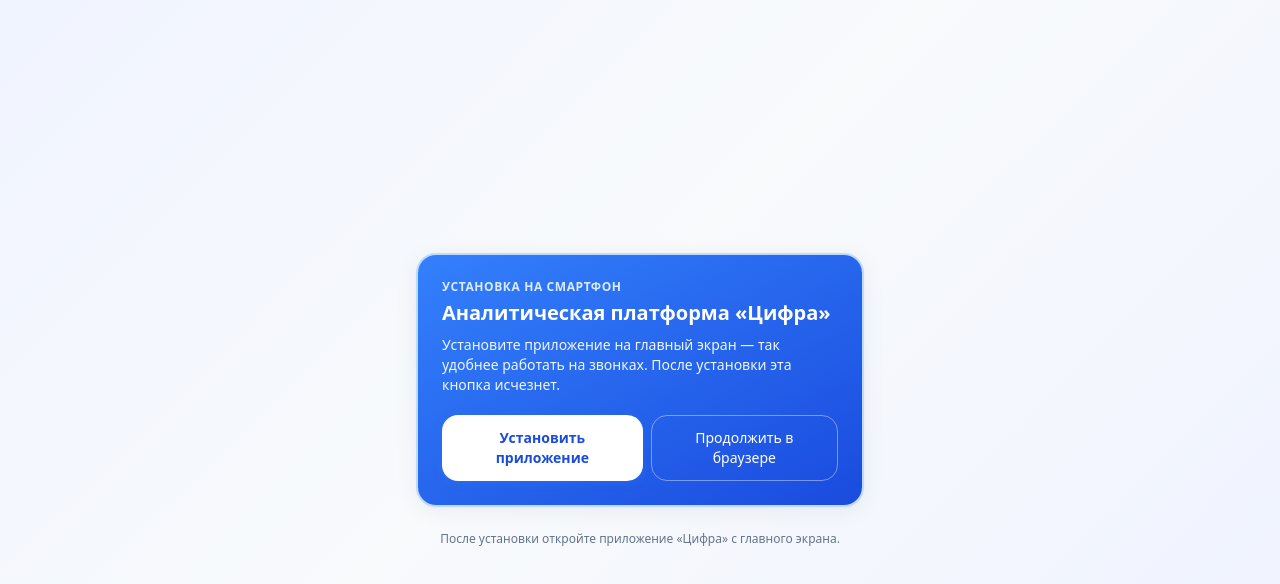
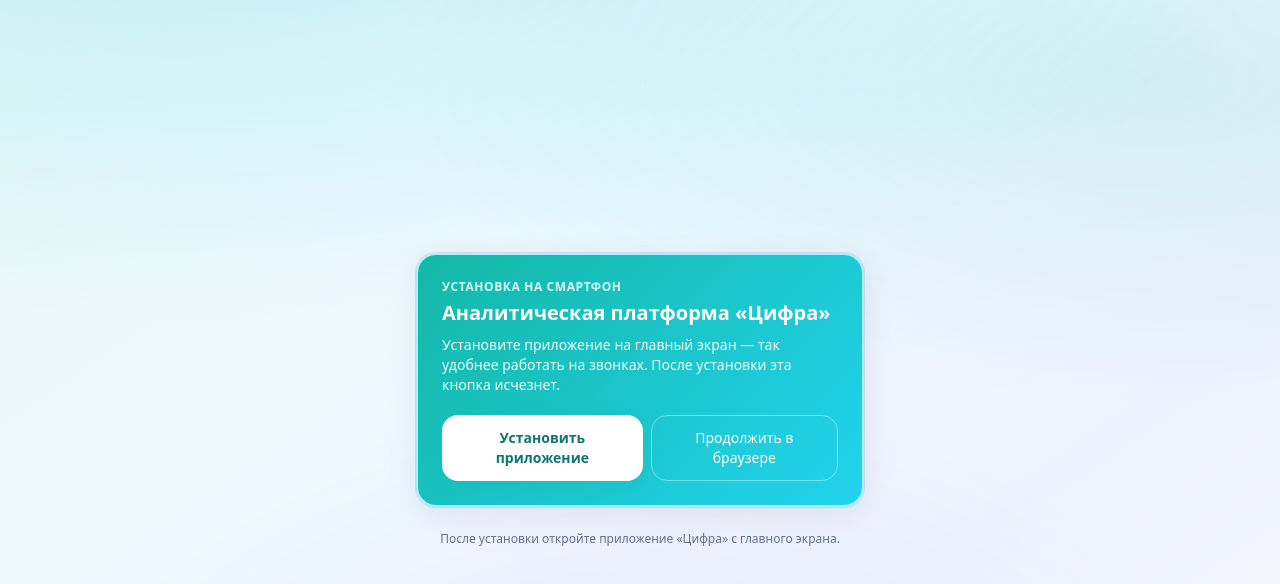
Before and after one commit to sovarovskiy/cifra-platform, a Next.js app: page /login in a window 1280 px wide. Shown: the top 584 px of the page. Built offline with nearby package versions, Linux system fonts and the light colour scheme.

Commit message:
Glass UI theme and natural answer labels

```diff
--- a/app/globals.css
+++ b/app/globals.css
@@ -3,26 +3,158 @@
 @tailwind utilities;
 
 :root {
-  --bg-gradient: linear-gradient(135deg, #f0f4ff 0%, #f8fafc 45%, #eef2ff 100%);
+  --bg-base: linear-gradient(
+    145deg,
+    #e8f7f5 0%,
+    #f0f9ff 38%,
+    #eef2ff 72%,
+    #f8fafc 100%
+  );
+  --glass-bg: rgba(255, 255, 255, 0.58);
+  --glass-border: rgba(255, 255, 255, 0.82);
+  --glass-rim: rgba(148, 163, 184, 0.28);
+  --accent-from: #14b8a6;
+  --accent-to: #22d3ee;
+  --accent-gradient: linear-gradient(135deg, var(--accent-from) 0%, var(--accent-to) 100%);
 }
 
 body {
-  background: var(--bg-gradient);
+  background: var(--bg-base);
+  background-attachment: fixed;
   min-height: 100vh;
   color: #0f172a;
 }
 
+body::before {
+  content: "";
+  position: fixed;
+  inset: 0;
+  background-image: radial-gradient(
+      ellipse 80% 50% at 20% -10%,
+      rgba(34, 211, 238, 0.18),
+      transparent
+    ),
+    radial-gradient(
+      ellipse 60% 40% at 90% 10%,
+      rgba(20, 184, 166, 0.12),
+      transparent
+    ),
+    radial-gradient(
+      ellipse 50% 50% at 50% 100%,
+      rgba(148, 163, 184, 0.08),
+      transparent
+    );
+  pointer-events: none;
+  z-index: -1;
+}
+
 @layer components {
+  .glass-nav {
+    @apply border-b border-white/50 bg-white/55 backdrop-blur-xl;
+    box-shadow: 0 4px 24px rgba(15, 23, 42, 0.04),
+      inset 0 1px 0 rgba(255, 255, 255, 0.75);
+  }
+
   .card-panel {
-    @apply rounded-2xl bg-white/90 backdrop-blur-sm shadow-card border border-white/60;
+    background: var(--glass-bg);
+    backdrop-filter: blur(20px);
+    -webkit-backdrop-filter: blur(20px);
+    @apply rounded-2xl;
+    border: 1px solid var(--glass-border);
+    box-shadow: 0 8px 32px rgba(15, 23, 42, 0.08),
+      inset 0 1px 0 rgba(255, 255, 255, 0.9),
+      0 0 0 1px var(--glass-rim);
   }
+
+  .glass-inset {
+    background: rgba(255, 255, 255, 0.45);
+    backdrop-filter: blur(12px);
+    -webkit-backdrop-filter: blur(12px);
+    border: 1px solid rgba(255, 255, 255, 0.65);
+    box-shadow: inset 0 1px 2px rgba(15, 23, 42, 0.04);
+  }
+
+  .glass-speech {
+    background: rgba(255, 251, 235, 0.72);
+    backdrop-filter: blur(16px);
+    -webkit-backdrop-filter: blur(16px);
+    border: 1px solid rgba(253, 230, 138, 0.45);
+    box-shadow: 0 4px 20px rgba(180, 83, 9, 0.08),
+      inset 0 1px 0 rgba(255, 255, 255, 0.85);
+  }
+
   .btn-primary {
-    @apply inline-flex items-center justify-center rounded-xl bg-brand-500 px-5 py-3 text-sm font-semibold text-white shadow-btn transition hover:bg-brand-600 active:scale-[0.98] disabled:opacity-50;
+    background: var(--accent-gradient);
+    @apply inline-flex items-center justify-center rounded-xl px-5 py-3 text-sm font-semibold text-white transition active:scale-[0.98] disabled:opacity-50;
+    border: 1px solid rgba(255, 255, 255, 0.35);
+    box-shadow: 0 4px 20px rgba(20, 184, 166, 0.35),
+      inset 0 1px 0 rgba(255, 255, 255, 0.35);
   }
+
+  .btn-primary:hover:not(:disabled) {
+    box-shadow: 0 6px 28px rgba(20, 184, 166, 0.45),
+      inset 0 1px 0 rgba(255, 255, 255, 0.4);
+    filter: brightness(1.03);
+  }
+
   .btn-answer {
-    @apply w-full rounded-xl border border-surface-muted bg-white px-4 py-3.5 text-left text-sm font-medium text-slate-800 shadow-sm transition hover:border-brand-300 hover:bg-brand-50/50 active:scale-[0.99];
+    @apply w-full rounded-xl px-4 py-3.5 text-left text-sm font-medium text-slate-800 transition active:scale-[0.99];
+    background: rgba(255, 255, 255, 0.68);
+    backdrop-filter: blur(12px);
+    -webkit-backdrop-filter: blur(12px);
+    border: 1px solid rgba(226, 232, 240, 0.95);
+    box-shadow: 0 2px 12px rgba(15, 23, 42, 0.05),
+      inset 0 1px 0 rgba(255, 255, 255, 0.85);
   }
+
+  .btn-answer:hover {
+    border-color: rgba(20, 184, 166, 0.45);
+    background: rgba(255, 255, 255, 0.82);
+    box-shadow: 0 4px 18px rgba(20, 184, 166, 0.12),
+      inset 0 1px 0 rgba(255, 255, 255, 0.9);
+  }
+
   .btn-ghost {
-    @apply rounded-xl px-4 py-2 text-sm font-medium text-slate-600 hover:bg-surface-muted transition;
+    @apply rounded-xl px-4 py-2 text-sm font-medium text-slate-600 transition;
+    background: rgba(255, 255, 255, 0.35);
+    border: 1px solid transparent;
+  }
+
+  .btn-ghost:hover {
+    background: rgba(255, 255, 255, 0.65);
+    border-color: rgba(226, 232, 240, 0.8);
+    box-shadow: 0 2px 8px rgba(15, 23, 42, 0.04);
+  }
+
+  .nav-link-active {
+    background: var(--accent-gradient);
+    @apply text-white shadow-btn;
+    border: 1px solid rgba(255, 255, 255, 0.3);
+  }
+
+  .glass-input {
+    @apply w-full rounded-xl px-4 py-3 text-sm text-slate-900 outline-none transition;
+    background: rgba(255, 255, 255, 0.72);
+    backdrop-filter: blur(8px);
+    border: 1px solid rgba(226, 232, 240, 0.95);
+    box-shadow: inset 0 1px 2px rgba(15, 23, 42, 0.04);
+  }
+
+  .glass-input:focus {
+    border-color: rgba(20, 184, 166, 0.55);
+    box-shadow: 0 0 0 3px rgba(20, 184, 166, 0.15),
+      inset 0 1px 2px rgba(15, 23, 42, 0.04);
+  }
+
+  .progress-track {
+    @apply h-1.5 overflow-hidden rounded-full;
+    background: rgba(255, 255, 255, 0.5);
+    box-shadow: inset 0 1px 2px rgba(15, 23, 42, 0.06);
+  }
+
+  .progress-fill {
+    @apply h-full rounded-full transition-all;
+    background: var(--accent-gradient);
+    box-shadow: 0 0 12px rgba(34, 211, 238, 0.45);
   }
 }
--- a/app/layout.tsx
+++ b/app/layout.tsx
@@ -23,7 +23,7 @@
 };
 
 export const viewport: Viewport = {
-  themeColor: "#3380fc",
+  themeColor: "#14b8a6",
   width: "device-width",
   initialScale: 1,
   maximumScale: 1,
--- a/app/login/page.tsx
+++ b/app/login/page.tsx
@@ -21,7 +21,7 @@
   return (
     <div className="mx-auto w-full max-w-md">
       {kicked && (
-        <p className="mb-4 rounded-xl bg-amber-100 px-4 py-3 text-center text-sm text-amber-900">
+        <p className="glass-speech mb-4 rounded-xl px-4 py-3 text-center text-sm text-amber-900">
           Сессия завершена: выполнен вход с другого устройства.
         </p>
       )}
--- a/app/manifest.ts
+++ b/app/manifest.ts
@@ -9,8 +9,8 @@
     scope: "/",
     display: "standalone",
     orientation: "portrait",
-    background_color: "#f4f6fb",
-    theme_color: "#3380fc",
+    background_color: "#e8f7f5",
+    theme_color: "#14b8a6",
     lang: "ru",
     icons: [
       {
--- a/components/AdminEmails.tsx
+++ b/components/AdminEmails.tsx
@@ -84,7 +84,7 @@
           доступ. Главного администратора из настроек сервера удалить нельзя.
         </p>
         {persistWarning && (
-          <p className="mt-3 rounded-xl border border-amber-200 bg-amber-50 px-4 py-3 text-sm text-amber-900">
+          <p className="glass-speech mt-3 rounded-xl px-4 py-3 text-sm text-amber-900">
             {persistWarning}
           </p>
         )}
@@ -97,7 +97,7 @@
               required
               value={newEmail}
               onChange={(e) => setNewEmail(e.target.value)}
-              className="mt-1 w-full rounded-xl border border-surface-muted px-4 py-2.5 text-sm"
+              className="glass-input mt-1"
               placeholder="manager@company.ru"
             />
           </label>
--- a/components/AppShell.tsx
+++ b/components/AppShell.tsx
@@ -21,7 +21,7 @@
 
   return (
     <div className="min-h-screen">
-      <header className="sticky top-0 z-20 border-b border-white/40 bg-white/70 backdrop-blur-md">
+      <header className="glass-nav sticky top-0 z-20">
         <div className="mx-auto flex max-w-4xl items-center justify-between gap-4 px-4 py-3">
           <div>
             <p className="text-xs font-medium uppercase tracking-wider text-brand-600">
@@ -32,14 +32,14 @@
           <nav className="flex items-center gap-2">
             <Link
               href="/"
-              className={`btn-ghost ${pathname === "/" ? "bg-brand-50 text-brand-700" : ""}`}
+              className={`btn-ghost ${pathname === "/" ? "nav-link-active" : ""}`}
             >
               Звонок
             </Link>
             {isAdmin && (
               <Link
                 href="/admin"
-                className={`btn-ghost ${pathname === "/admin" ? "bg-brand-50 text-brand-700" : ""}`}
+                className={`btn-ghost ${pathname === "/admin" ? "nav-link-active" : ""}`}
               >
                 Доступ
               </Link>
--- a/components/InstallAppPrompt.tsx
+++ b/components/InstallAppPrompt.tsx
@@ -70,7 +70,7 @@
           : "fixed bottom-0 left-0 right-0 z-30 border-t border-brand-200 bg-white/95 p-4 shadow-lg backdrop-blur-md"
       }
     >
-      <div className={isWelcome ? "bg-gradient-to-br from-brand-500 to-brand-700 p-6 text-white" : ""}>
+      <div className={isWelcome ? "bg-accent-gradient p-6 text-white" : ""}>
         <div className={isWelcome ? "" : "mx-auto max-w-4xl"}>
           <p
             className={
--- a/components/LoginForm.tsx
+++ b/components/LoginForm.tsx
@@ -88,7 +88,7 @@
                 required
                 value={email}
                 onChange={(e) => setEmail(e.target.value)}
-                className="mt-1 w-full rounded-xl border border-surface-muted bg-white px-4 py-3 text-sm outline-none focus:border-brand-400 focus:ring-2 focus:ring-brand-100"
+                className="glass-input mt-1"
                 placeholder="name@company.ru"
               />
             </label>
@@ -103,7 +103,7 @@
               Код для <strong>{email}</strong>
             </p>
             {info && (
-              <p className="rounded-lg bg-brand-50 px-3 py-2 text-xs text-brand-800">{info}</p>
+              <p className="glass-inset rounded-lg px-3 py-2 text-xs text-brand-800">{info}</p>
             )}
             {devCode && (
               <p className="rounded-xl bg-slate-900 px-4 py-3 text-center text-2xl font-bold tracking-[0.3em] text-white">
@@ -120,7 +120,7 @@
                 required
                 value={code}
                 onChange={(e) => setCode(e.target.value.replace(/\D/g, "").slice(0, 6))}
-                className="mt-1 w-full rounded-xl border border-surface-muted bg-white px-4 py-3 text-center text-lg tracking-widest outline-none focus:border-brand-400 focus:ring-2 focus:ring-brand-100"
+                className="glass-input mt-1 text-center text-lg tracking-widest"
               />
             </label>
             {error && <p className="text-sm text-red-600">{error}</p>}
--- a/tailwind.config.ts
+++ b/tailwind.config.ts
@@ -6,26 +6,33 @@
     extend: {
       colors: {
         brand: {
-          50: "#eef6ff",
-          100: "#d9ebff",
-          200: "#bcdcff",
-          300: "#8ec6ff",
-          400: "#59a5ff",
-          500: "#3380fc",
-          600: "#1d5ff1",
-          700: "#1a4bde",
-          800: "#1c3eb4",
-          900: "#1c378e",
+          50: "#ecfeff",
+          100: "#cffafe",
+          200: "#a5f3fc",
+          300: "#67e8f9",
+          400: "#22d3ee",
+          500: "#14b8a6",
+          600: "#0d9488",
+          700: "#0f766e",
+          800: "#115e59",
+          900: "#134e4a",
         },
         surface: {
-          DEFAULT: "#f4f6fb",
+          DEFAULT: "#f0f9fb",
           card: "#ffffff",
-          muted: "#e8edf5",
+          muted: "#e2e8f0",
         },
       },
       boxShadow: {
-        card: "0 4px 24px rgba(15, 23, 42, 0.06), 0 1px 3px rgba(15, 23, 42, 0.04)",
-        btn: "0 2px 8px rgba(51, 128, 252, 0.25)",
+        card: "0 8px 32px rgba(15, 23, 42, 0.08), 0 1px 0 rgba(255, 255, 255, 0.85) inset",
+        glass: "0 4px 24px rgba(15, 23, 42, 0.06), inset 0 1px 0 rgba(255, 255, 255, 0.9)",
+        btn: "0 4px 20px rgba(20, 184, 166, 0.35), inset 0 1px 0 rgba(255, 255, 255, 0.35)",
+        "btn-hover": "0 6px 28px rgba(20, 184, 166, 0.45)",
+      },
+      backgroundImage: {
+        "accent-gradient": "linear-gradient(135deg, #14b8a6 0%, #22d3ee 100%)",
+        "page-mesh":
+          "radial-gradient(ellipse 80% 50% at 20% -10%, rgba(34, 211, 238, 0.18), transparent), radial-gradient(ellipse 60% 40% at 90% 10%, rgba(20, 184, 166, 0.12), transparent), radial-gradient(ellipse 50% 50% at 50% 100%, rgba(148, 163, 184, 0.08), transparent)",
       },
       borderRadius: {
         xl: "1rem",
```
Also changed, not shown: components/CallWizard.tsx (+11 -14 lines), lib/script-engine.ts (+17 -7 lines).
